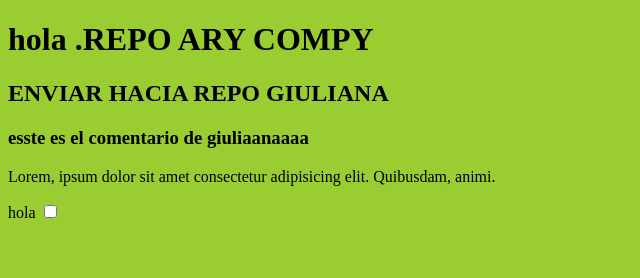
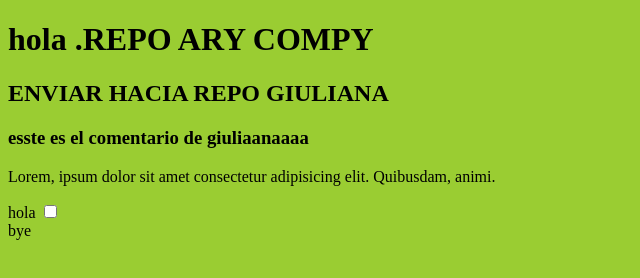
Before and after one commit to Ary-San/REPO.ARY-1, a plain HTML site: page index.html in a window 1280 px wide. Shown: the full height of the page, 0-640 px from the left. Drawn offline with Linux system fonts and the light colour scheme.

Commit message:
subir tarea

```diff
--- a/index.html
+++ b/index.html
@@ -8,14 +8,7 @@
 </head>
 <body>
     <h1>hola .REPO ARY COMPY</h1>
-
-
-
-
 <H2>ENVIAR HACIA REPO GIULIANA</H2>
-
-
-
 <h3>esste es el comentario de giuliaanaaaa</h3>
 
 
@@ -30,6 +23,9 @@
 </div>
 
 
+<div class="bye">
+    bye
+</div>
 
 
 
```
